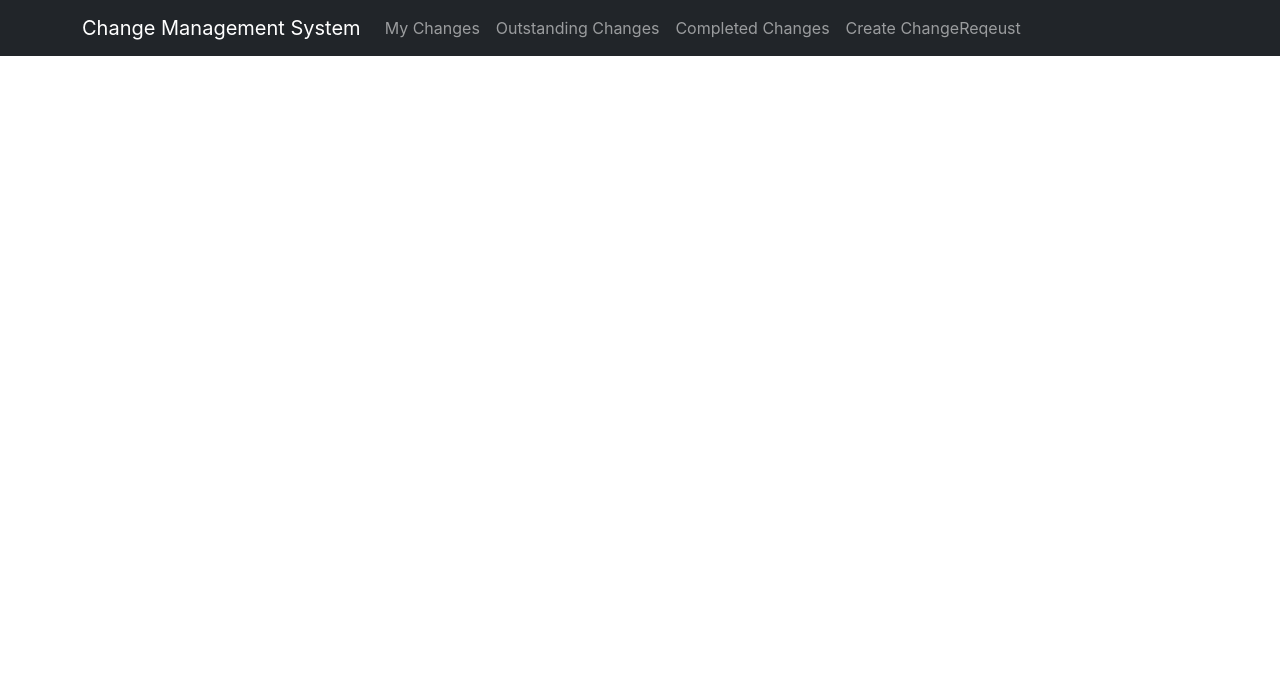
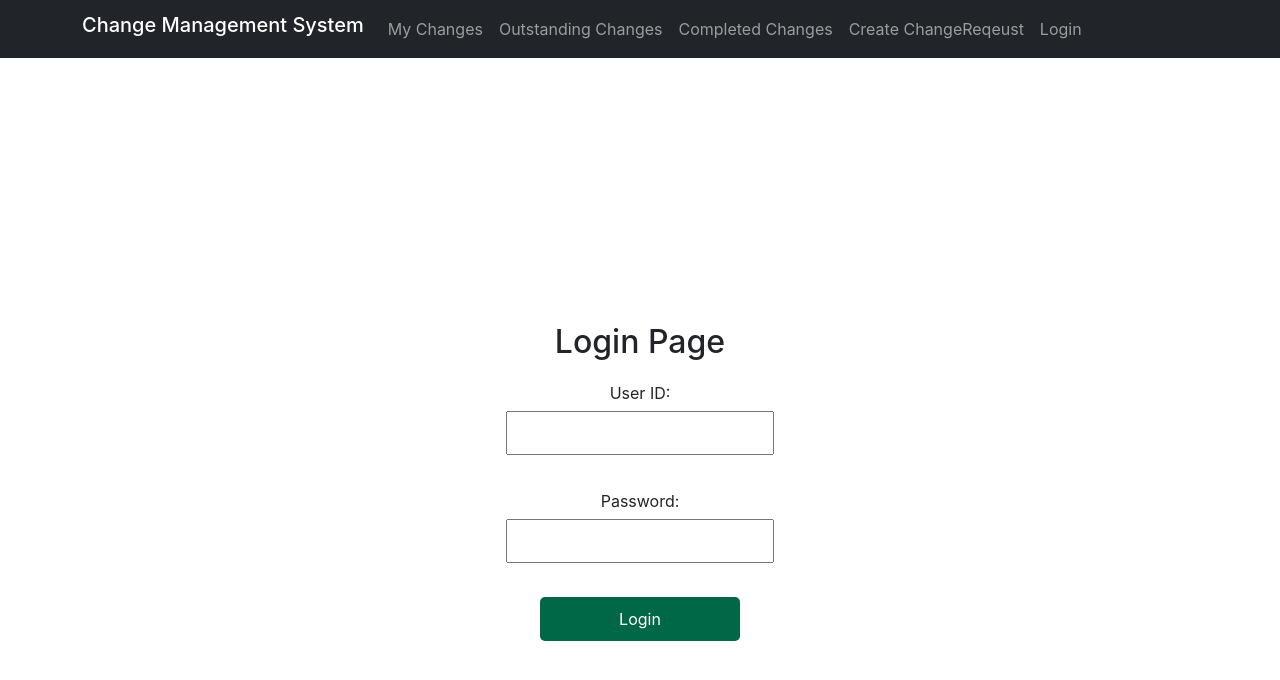
Before and after one commit to ucmo-cs/Gilgamesh_23F, a React (Create React App) app in the folder commercefrontend/: page /login in a window 1280 px wide. Shown: the top 680 px of the page. Built offline with nearby package versions, Linux system fonts and the light colour scheme; the HTML template or start-up script is replaced by a standard one.

Commit message:
Login page with Navbar login link/button, also added a home page

```diff
--- a/commercefrontend/package.json
+++ b/commercefrontend/package.json
@@ -12,7 +12,7 @@
     "react-dom": "^17.0.2",
     "react-redux": "^7.2.5",
     "react-router-dom": "^5.3.0",
-    "react-scripts": "4.0.3",
+    "react-scripts": "^5.0.1",
     "web-vitals": "^1.1.2"
   },
   "scripts": {
--- a/commercefrontend/src/App.js
+++ b/commercefrontend/src/App.js
@@ -4,7 +4,6 @@ import {Container} from 'react-bootstrap';
 import {Route} from 'react-router-dom';
 import Header from './components/Header'
 import SaveForm from './pages/user/SaveForm';
-import Home from './pages/book/Home';
 import LoginForm from './pages/user/LoginForm';
 import JoinForm from './pages/user/JoinForm';
 import UpdateForm from './pages/user/UpdateForm';
@@ -14,13 +13,18 @@ import CreateChangeRequest from './pages/CreateChangeRequest';
 import CompletedChanges from './pages/CompletedChanges';
 import OutstandingChanges from './pages/OutstandingChanges';
 import ChangeDetails from './pages/ChangeDetails';
+import Login from './pages/Login';
+import Home from './pages/Home';
+import { AuthProvider } from './components/AuthContext';
 
 function App() {
   return (
+    <AuthProvider>
       <div>
         <Header/>
         <Container>
           <Route path="/" exact={true} component={Home}/>
+          <Route path="/login" exact={true} component={Login}/>
           <Route path="/create" exact={true} component={CreateChangeRequest}/>
           <Route path="/changerequest" exact={true} component={ChangeRequestList}/>
           <Route path="/book/:id" exact={true} component={Detail}/>
@@ -29,6 +33,7 @@ function App() {
           <Route path="/details/:id" exact={true} component={ChangeDetails}/>
         </Container>
       </div>
+    </AuthProvider>
   );
 }
 
--- /dev/null
+++ b/commercefrontend/src/components/AuthContext.js
@@ -0,0 +1,27 @@
+import React, { createContext, useContext, useState } from 'react';
+
+const AuthContext = createContext();
+
+export const AuthProvider = ({ children }) => {
+  const [isLoggedIn, setIsLoggedIn] = useState(false);
+
+  const login = () => {
+    // Implement your login logic here, and set isLoggedIn to true
+    setIsLoggedIn(true);
+  };
+
+  const logout = () => {
+    // Implement your logout logic here, and set isLoggedIn to false
+    setIsLoggedIn(false);
+  };
+
+  return (
+    <AuthContext.Provider value={{ isLoggedIn, login, logout }}>
+      {children}
+    </AuthContext.Provider>
+  );
+};
+
+export const useAuth = () => {
+  return useContext(AuthContext);
+};
--- a/commercefrontend/src/components/Header.js
+++ b/commercefrontend/src/components/Header.js
@@ -1,20 +1,30 @@
 import react from 'react';
+import React, { useState } from 'react';
 import { Button, Container, Nav, Navbar } from 'react-bootstrap';
 import {Link} from 'react-router-dom';
+import Logout from './Logout';
 
 
 function App() {
+
+  const [isLoggedIn, setIsLoggedIn] = useState(false);
+
   return (
 <>
   <Navbar bg="dark" variant="dark">
     <Container>
-    <Link to ="/" className = "navbar-brand">Change Management System</Link>
+    <h1 className = "navbar-brand">Change Management System</h1>
 
     <Nav className="me-auto">
       <Link to ="/changerequest" className = "nav-link">My Changes</Link>
       <Link to ="/outstanding" className = "nav-link">Outstanding Changes</Link>
       <Link to ="/completed" className = "nav-link">Completed Changes</Link>
       <Link to ="/create" className = "nav-link">Create ChangeReqeust</Link>
+      {isLoggedIn ? (
+        <Logout />
+      ) : (
+        <Link to="/login" className = "nav-link">Login</Link>
+      )}
 
 
     </Nav>
--- /dev/null
+++ b/commercefrontend/src/components/Logout.js
@@ -0,0 +1,33 @@
+import React from 'react';
+import { useHistory } from 'react-router-dom';
+import {Link} from 'react-router-dom';
+import { useAuth } from './AuthContext';
+
+function Logout() {
+  const history = useHistory();
+  const { logout } = useAuth();
+
+  const handleLogout = async () => {
+    // Make a request to your backend to log the user out
+    try {
+      await fetch('http://localhost:8080/logout', {
+        method: 'GET', // or the appropriate method for your backend
+        credentials: 'include', // include cookies in the request
+      });
+
+      logout();
+      history.push('/');
+    } catch (error) {
+      console.error('Logout failed', error);
+      // Handle logout failure if needed
+    }
+  };
+
+  return (
+    <Link onClick={handleLogout} className = "nav-link">
+      Logout
+    </Link>
+  );
+};
+
+export default Logout;
--- /dev/null
+++ b/commercefrontend/src/pages/Home.js
@@ -0,0 +1,18 @@
+import React, { useEffect, useState} from 'react';
+import BookItem from '../components/BookItem';
+
+function Home() {
+
+  const centerTextStyle = {
+    textAlign: 'center',
+  };
+
+  return (
+    <div style={centerTextStyle}v>
+        <h1>Commerce Bank</h1>
+        <h2>Change Management System</h2>
+    </div>
+  );
+}
+
+export default Home;
--- /dev/null
+++ b/commercefrontend/src/pages/Login.js
@@ -0,0 +1,84 @@
+import React, { useState } from 'react';
+import { useAuth } from '../components/AuthContext';
+
+const Login = () => {
+  const { login } = useAuth();
+  const [userId, setUserId] = useState('');
+  const [password, setPassword] = useState('');
+
+  const handleLogin = async () => {
+    try {
+      const response = await fetch('http://localhost:8080/login', {
+        method: 'GET',
+        headers: {
+          'Content-Type': 'application/json',
+        },
+        body: JSON.stringify({ userId, password }),
+        credentials: 'include',
+      });
+
+      if (response.ok) {
+        login();
+      } else {
+        console.error('Login failed');
+      }
+    } catch (error) {
+      console.error('Error during login:', error);
+    }
+  };
+
+  return (
+    <div style={styles.container}>
+      <h2 style={styles.header}>Login Page</h2>
+      <label style={styles.label}>User ID: </label>
+      <input
+        type="text"
+        value={userId}
+        style={styles.input}
+      />
+      <br />
+      <label style={styles.label}>Password: </label>
+      <input
+        type="password"
+        value={password}
+        onChange={(e) => setPassword(e.target.value)}
+        style={styles.input}
+      />
+      <br />
+      <button onClick={handleLogin} style={styles.button}>
+        Login
+      </button>
+    </div>
+  );
+};
+
+const styles = {
+  container: {
+    display: 'flex',
+    flexDirection: 'column',
+    alignItems: 'center',
+    justifyContent: 'center',
+    height: '100vh',
+  },
+  header: {
+    marginBottom: '20px',
+  },
+  label: {
+    marginBottom: '6px',
+  },
+  input: {
+    marginBottom: '10px',
+    padding: '8px',
+  },
+  button: {
+    width: '200px',
+    padding: '10px',
+    backgroundColor: '#006747',
+    color: 'white',
+    border: 'none',
+    borderRadius: '5px',
+    cursor: 'pointer',
+  },
+};
+
+export default Login;
--- a/commercefrontend/src/pages/book/Home.js
+++ /dev/null
@@ -1,21 +0,0 @@
-import React, { useEffect, useState} from 'react';
-import BookItem from '../../components/BookItem';
-
-function Home() {
-
-  const[books, setBooks] = useState([]);
-/*
-  useEffect(()=>{
-      fetch("http://localhost:8080/book", {method:"GET"})
-      .then(res => res.json())
-      .then(res=> {setBooks(res);})
-  },[])
-*/
-  return (
-    <div>
-        {books.map(book=> <BookItem key={book.id} book = {book}></BookItem> )}
-    </div>
-  );
-}
-
-export default Home;
```
Also changed, not shown: 1 other file (tests, documents, lock files or other folders). Lines whose indentation alone changed are shown as unchanged.
